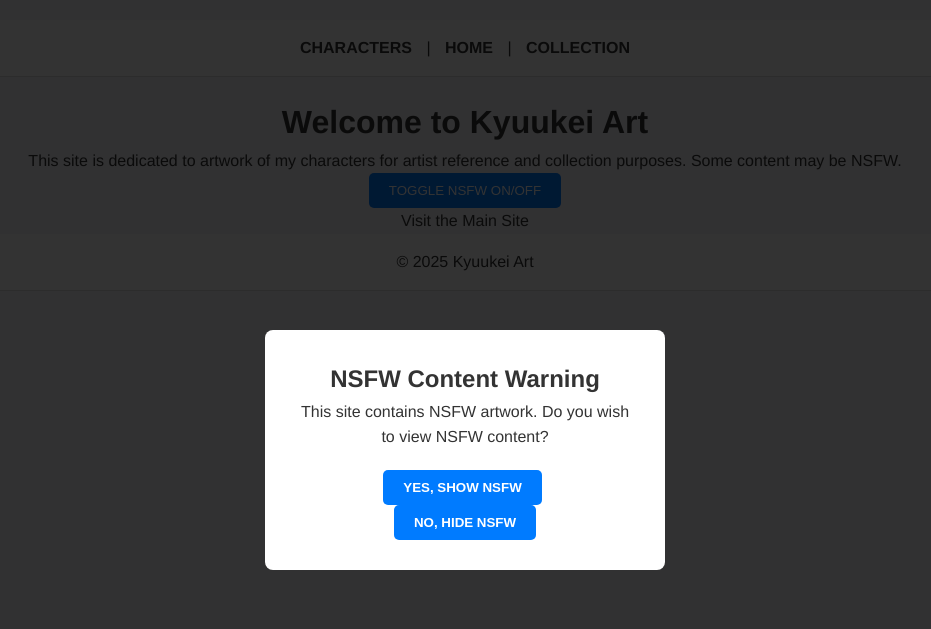
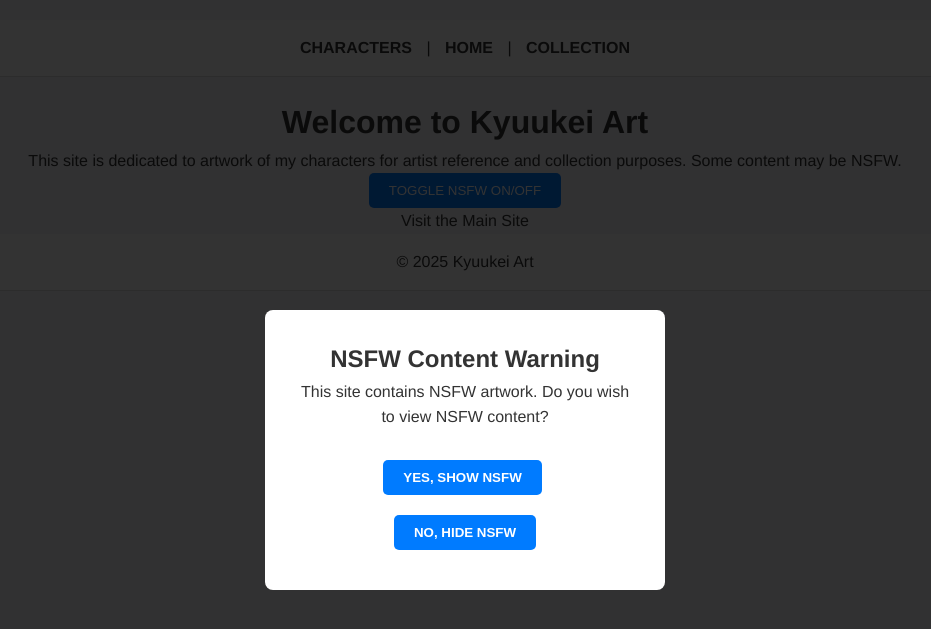
Before and after one commit to Saiminator/Kyuukeiart, a Jekyll site: the page built from index.html, in a window 1280 px wide. Shown: the top 629 px of the page, without its empty margins (175-1106 px from the left). Built offline with Jekyll 4.4.1, drawn with Linux system fonts in a browser that asks for light colours.

Commit message:
Update style.css

```diff
--- a/assets/css/style.css
+++ b/assets/css/style.css
@@ -218,7 +218,7 @@ button:hover, .preview-btn:hover {
 .detail-content {
   flex: 2;
   padding: 20px;
-  text-align: center; /* Center the text */
+  text-align: center; /* Center content text */
 }
 
 .detail-content h1 {
@@ -273,7 +273,7 @@ button:hover, .preview-btn:hover {
 
 /* MODAL STYLES */
 .modal {
-  display: none;
+  display: none; /* Hidden initially */
   position: fixed;
   z-index: 10000;
   left: 0;
@@ -329,7 +329,7 @@ button:hover, .preview-btn:hover {
 
 /* NSFW MODAL STYLES */
 .nsfw-modal {
-  display: none;
+  display: none; /* Shown via JavaScript if no preference is set */
   position: fixed;
   z-index: 20000;
   left: 0;
@@ -355,7 +355,7 @@ button:hover, .preview-btn:hover {
 }
 
 .nsfw-buttons button {
-  margin: 0 10px;
+  margin: 10px; /* Increased margin for vertical spacing */
   padding: 10px 20px;
   font-weight: bold;
   border: none;
```
